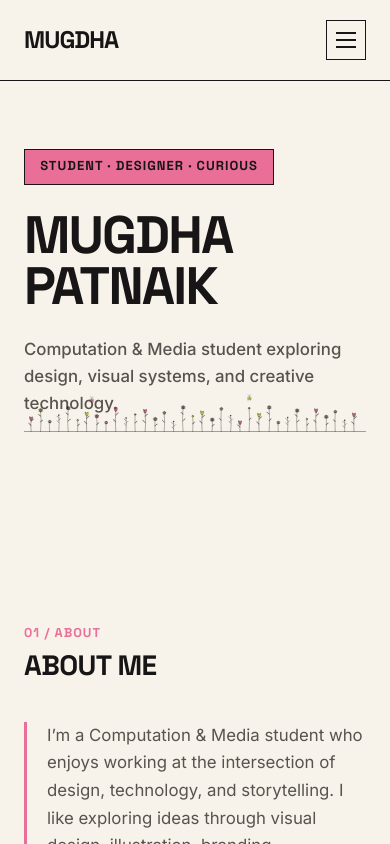
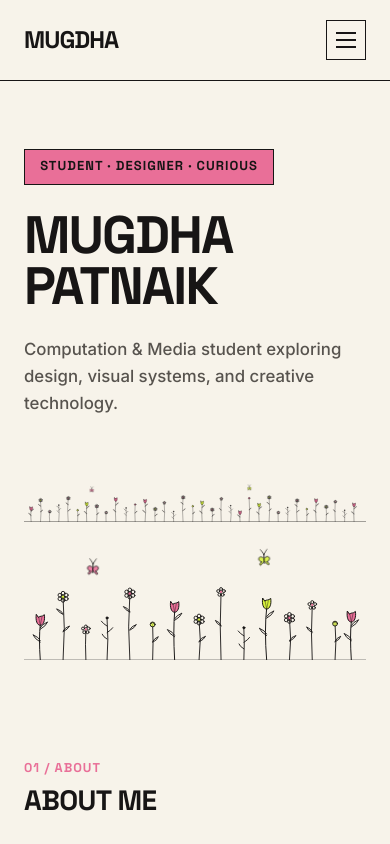
Before and after one commit to 1112mugdha/portfolio, a React (Vite) app: page /#/ in a window 390 px wide. Shown: the top 844 px of the page. Built offline with nearby package versions, Linux system fonts and the light colour scheme.

Commit message:
Use dedicated mobile SVG (viewBox 0 0 420 160) so flowers render 1.8x larger physically (90-110px tall), with 60px gap below description and 70px bottom padding

```diff
--- a/public/404.html
+++ b/public/404.html
@@ -10,8 +10,8 @@
     <link rel="preconnect" href="https://fonts.googleapis.com">
     <link rel="preconnect" href="https://fonts.gstatic.com" crossorigin>
     <link href="https://fonts.googleapis.com/css2?family=Inter:wght@400;500;600;700&family=Space+Grotesk:wght@500;600;700&display=swap" rel="stylesheet">
-    <script type="module" crossorigin src="/portfolio/assets/index-BzEsU_3H.js"></script>
-    <link rel="stylesheet" crossorigin href="/portfolio/assets/index-BgTim86j.css">
+    <script type="module" crossorigin src="/portfolio/assets/index-BdC8boqD.js"></script>
+    <link rel="stylesheet" crossorigin href="/portfolio/assets/index-CUh9onjc.css">
   </head>
   <body>
     <div id="root"></div>
--- a/src/components/ui/HeroDoodleGarden.jsx
+++ b/src/components/ui/HeroDoodleGarden.jsx
@@ -123,15 +123,14 @@ export default function HeroDoodleGarden() {
   return (
     <div className="hero-doodle-garden-container">
       {/* =========================================================================
-         EXACTLY ONE SINGLE RESPONSIVE SVG IN THE ENTIRE DOM
-         viewBox="0 0 1200 160" — All stems anchored to Y=160.
-         Explicit baseline line at Y=160 ensures zero gaps & zero floating stems.
+         DESKTOP SVG (Screen Width >= 768px)
+         viewBox="0 0 1200 160" — Exactly as approved on desktop.
          ========================================================================= */}
       <svg
         viewBox="0 0 1200 160"
         fill="none"
         xmlns="http://www.w3.org/2000/svg"
-        className="w-full h-full pointer-events-none block"
+        className="hidden md:block w-full h-full pointer-events-none"
         preserveAspectRatio="none"
       >
         {/* Ground Baseline Line at Y=160 connecting all stems */}
@@ -174,12 +173,7 @@ export default function HeroDoodleGarden() {
         <Sprig x={1125} h={40} curve={1} />
         <Tulip x={1158} h={65} curve={-2} color="#E96F98" />
 
-        {/* =========================================================================
-           EXACTLY 2 TINY ANIMATED BUTTERFLIES IN THE ENTIRE DOM
-           Grouped body + left wing + right wing moving together
-           ========================================================================= */}
-
-        {/* BUTTERFLY 1 */}
+        {/* DESKTOP BUTTERFLIES */}
         <g className="butterfly-group-1" transform="translate(240, 58)">
           <g transform="translate(0, 0)">
             <path d="M 0 -6 L 0 5" stroke="#171515" strokeWidth="1.2" strokeLinecap="round" />
@@ -193,9 +187,68 @@ export default function HeroDoodleGarden() {
             </g>
           </g>
         </g>
+        <g className="butterfly-group-2" transform="translate(820, 52)">
+          <g transform="translate(0, 0)">
+            <path d="M 0 -6 L 0 5" stroke="#171515" strokeWidth="1.2" strokeLinecap="round" />
+            <path d="M 0 -6 C -2 -9 -3 -11 -4 -12" stroke="#171515" strokeWidth="0.9" strokeLinecap="round" fill="none" />
+            <path d="M 0 -6 C 2 -9 3 -11 4 -12" stroke="#171515" strokeWidth="0.9" strokeLinecap="round" fill="none" />
+            <g className="butterfly-wing-l">
+              <path d="M 0 -1 C -6 -7 -10 1 -3 3 C -8 5 -6 11 0 2 Z" stroke="#171515" strokeWidth="1" fill="#D7F23A" fillOpacity="0.85" strokeLinejoin="round" />
+            </g>
+            <g className="butterfly-wing-r">
+              <path d="M 0 -1 C 6 -7 10 1 3 3 C 8 5 6 11 0 2 Z" stroke="#171515" strokeWidth="1" fill="#D7F23A" fillOpacity="0.85" strokeLinejoin="round" />
+            </g>
+          </g>
+        </g>
+      </svg>
 
-        {/* BUTTERFLY 2 */}
-        <g className="butterfly-group-2" transform="translate(820, 52)">
+      {/* =========================================================================
+         DEDICATED OPTIMIZED MOBILE SVG (Screen Width < 768px)
+         viewBox="0 0 420 160" — Gives ~95-110px of actual physical flower height on mobile screens!
+         1.7-1.8x larger rendered scale!
+         ========================================================================= */}
+      <svg
+        viewBox="0 0 420 160"
+        fill="none"
+        xmlns="http://www.w3.org/2000/svg"
+        className="block md:hidden w-full h-full pointer-events-none"
+        preserveAspectRatio="none"
+      >
+        <line x1="0" y1="160" x2="420" y2="160" stroke="#171515" strokeWidth="1.5" strokeLinecap="square" />
+
+        <Tulip x={20} h={56} curve={-2} color="#E96F98" />
+        <Daisy x={48} h={78} curve={3} color="#D7F23A" />
+        <Wildflower x={76} h={38} curve={-1} color="#E96F98" />
+        <Sprig x={102} h={52} curve={2} />
+        <Daisy x={130} h={82} curve={-3} color="#E96F98" />
+        <BudFlower x={158} h={44} curve={1} color="#D7F23A" />
+        <Tulip x={185} h={72} curve={-2} color="#E96F98" />
+        <Daisy x={215} h={50} curve={3} color="#D7F23A" />
+        <Wildflower x={242} h={84} curve={-2} color="#E96F98" />
+        <Sprig x={270} h={40} curve={1} />
+        <Tulip x={298} h={76} curve={-3} color="#D7F23A" />
+        <Daisy x={326} h={52} curve={3} color="#E96F98" />
+        <Wildflower x={354} h={68} curve={-2} color="#E96F98" />
+        <BudFlower x={382} h={45} curve={2} color="#D7F23A" />
+        <Tulip x={402} h={60} curve={-2} color="#E96F98" />
+
+        {/* MOBILE BUTTERFLY 1 */}
+        <g className="butterfly-group-mobile-1" transform="translate(80, 50)">
+          <g transform="translate(0, 0)">
+            <path d="M 0 -6 L 0 5" stroke="#171515" strokeWidth="1.2" strokeLinecap="round" />
+            <path d="M 0 -6 C -2 -9 -3 -11 -4 -12" stroke="#171515" strokeWidth="0.9" strokeLinecap="round" fill="none" />
+            <path d="M 0 -6 C 2 -9 3 -11 4 -12" stroke="#171515" strokeWidth="0.9" strokeLinecap="round" fill="none" />
+            <g className="butterfly-wing-l">
+              <path d="M 0 -1 C -6 -7 -10 1 -3 3 C -8 5 -6 11 0 2 Z" stroke="#171515" strokeWidth="1" fill="#E96F98" fillOpacity="0.85" strokeLinejoin="round" />
+            </g>
+            <g className="butterfly-wing-r">
+              <path d="M 0 -1 C 6 -7 10 1 3 3 C 8 5 6 11 0 2 Z" stroke="#171515" strokeWidth="1" fill="#E96F98" fillOpacity="0.85" strokeLinejoin="round" />
+            </g>
+          </g>
+        </g>
+
+        {/* MOBILE BUTTERFLY 2 */}
+        <g className="butterfly-group-mobile-2" transform="translate(310, 45)">
           <g transform="translate(0, 0)">
             <path d="M 0 -6 L 0 5" stroke="#171515" strokeWidth="1.2" strokeLinecap="round" />
             <path d="M 0 -6 C -2 -9 -3 -11 -4 -12" stroke="#171515" strokeWidth="0.9" strokeLinecap="round" fill="none" />
--- a/src/index.css
+++ b/src/index.css
@@ -354,18 +354,21 @@ p {
   overflow: visible;
 }
 
-@media (max-width: 639px) {
+@media (max-width: 768px) {
   .hero-doodle-garden-container {
+    position: relative !important;
     bottom: 0 !important;
-    height: 165px !important;
-    max-height: 165px !important;
+    margin-top: 60px !important;
+    height: 140px !important;
+    max-height: 140px !important;
+    width: 100% !important;
   }
 
   /* Mobile Responsive Hero Content Scaling & Spacing (Hero Page Only) */
   .hero-section {
     min-height: auto !important;
     padding-top: 4.25rem !important;
-    padding-bottom: 135px !important;
+    padding-bottom: 70px !important;
   }
 
   .hero-content-col {
```
